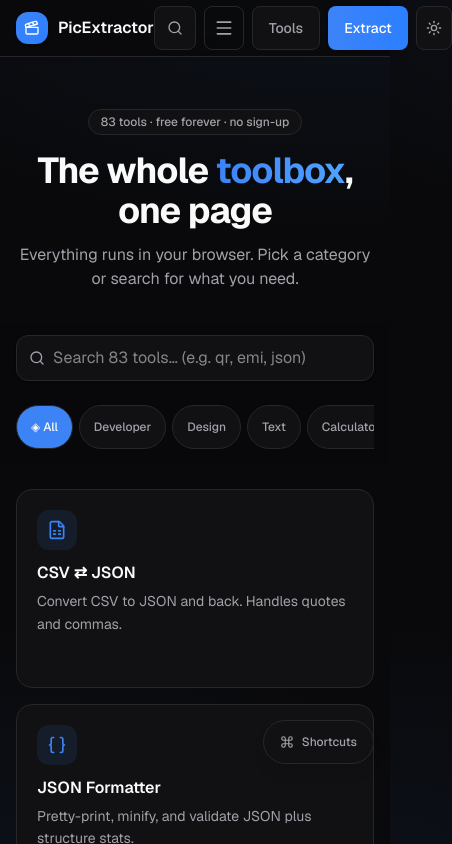
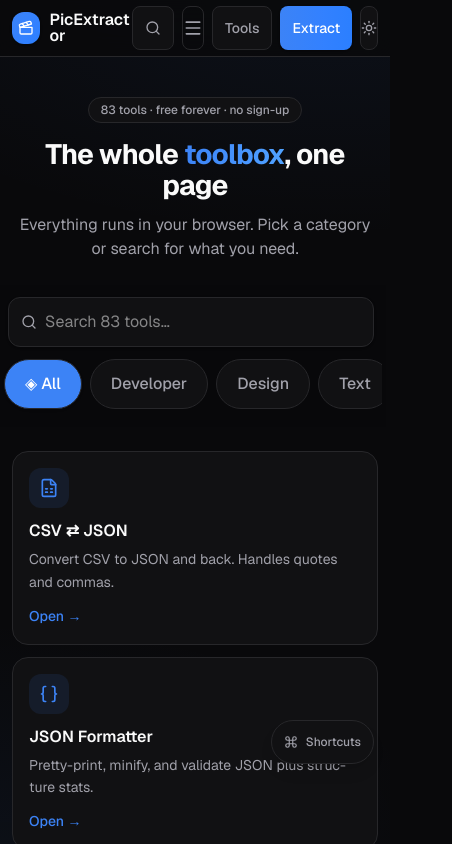
Before and after one commit to surinder2003k/PicExtractor, a Next.js app: page /tools in a window 390 px wide. Shown: the top 844 px of the page, 452 px wide, since content can reach past the window. Built offline with nearby package versions, Linux system fonts and the light colour scheme.

Commit message:
Fix tools page mobile: larger touch targets, better scroll, responsive text

```diff
--- a/app/globals.css
+++ b/app/globals.css
@@ -195,11 +195,28 @@
   /* Prevent horizontal overflow */
   body {
     overflow-x: hidden;
+    width: 100%;
   }
 
-  /* Larger touch targets */
-  button,
-  a,
+  /* Ensure all containers stay within viewport */
+  div, section, main, header, footer, nav {
+    max-width: 100vw;
+    box-sizing: border-box;
+  }
+
+  /* Fix overflow on flex containers */
+  .flex {
+    min-width: 0;
+  }
+
+  /* Fix overflow on grid containers */
+  .grid {
+    min-width: 0;
+  }
+
+  /* Larger touch targets - only for interactive elements */
+  button:not([role="combobox"]),
+  a[href],
   input,
   select,
   textarea {
@@ -219,27 +236,47 @@
     -webkit-tap-highlight-color: color-mix(in oklab, var(--primary) 20%, transparent);
   }
 
-  /* Sticky header shadow on scroll */
-  header {
-    box-shadow: 0 1px 3px rgba(0, 0, 0, 0.08);
+  /* Fix sticky positioning on iOS */
+  .sticky {
+    position: -webkit-sticky;
+    position: sticky;
   }
 
   /* Prevent text overflow in cards */
-  .line-clamp-2 {
-    display: -webkit-box;
-    -webkit-line-clamp: 2;
-    -webkit-box-orient: vertical;
-    overflow: hidden;
+  h1, h2, h3, h4, p, span, a, li {
+    overflow-wrap: break-word;
+    word-wrap: break-word;
+    -webkit-hyphens: auto;
+    hyphens: auto;
   }
 
-  /* Better spacing for stacked buttons */
-  .flex-col > * + * {
-    margin-top: 0.75rem;
+  /* Fix long words breaking layout */
+  .break-words {
+    overflow-wrap: break-word;
+    word-break: break-word;
   }
 
-  /* Full-width select on mobile */
-  select {
-    width: 100%;
+  /* Reduce padding on small screens */
+  .px-4 {
+    padding-left: 0.75rem;
+    padding-right: 0.75rem;
+  }
+
+  /* Fix card padding */
+  .p-6 {
+    padding: 1rem;
+  }
+
+  /* Fix large text on mobile */
+  .text-6xl {
+    font-size: 2.5rem !important;
+    line-height: 1.2;
+  }
+  .text-5xl {
+    font-size: 2rem !important;
+  }
+  .text-4xl {
+    font-size: 1.75rem !important;
   }
 }
 
@@ -262,4 +299,20 @@
   .hover\:-translate-y-0\.5:hover {
     transform: none;
   }
+  .group-hover\:opacity-100 {
+    opacity: 1 !important;
+  }
+  .group-hover\:bg-primary:hover {
+    background-color: hsl(var(--primary) / 0.1) !important;
+    color: hsl(var(--primary)) !important;
+  }
 }
+
+/* Extra small devices */
+@media (max-width: 380px) {
+  .text-4xl { font-size: 1.5rem !important; line-height: 1.2; }
+  .text-5xl { font-size: 1.75rem !important; }
+  .text-3xl { font-size: 1.25rem !important; }
+  .text-2xl { font-size: 1.125rem !important; }
+  .px-4 { padding-left: 0.5rem; padding-right: 0.5rem; }
+}
--- a/app/tools/page.tsx
+++ b/app/tools/page.tsx
@@ -92,14 +92,14 @@
   "/tools/jwt": "Developer", "/tools/regex": "Developer", "/tools/url-encode": "Developer",
   "/tools/number-base": "Developer", "/tools/text-diff": "Developer", "/tools/subnet": "Developer",
   "/tools/my-ip": "Developer", "/tools/csv-cleaner": "Developer", "/tools/markdown-table": "Developer",
+  "/tools/caesar": "Developer", "/tools/url-cleaner": "Developer", "/tools/morse": "Developer",
   "/tools/image-converter": "Design", "/tools/image-compressor": "Design", "/tools/qr-code": "Design",
   "/tools/placeholder": "Design", "/tools/color": "Design", "/tools/contrast": "Design",
   "/tools/shadows": "Design", "/tools/border-radius": "Design", "/tools/gradient": "Design",
   "/tools/gradient-text": "Design", "/tools/palette": "Design",
   "/tools/case-converter": "Text", "/tools/word-count": "Text", "/tools/word-frequency": "Text",
   "/tools/lorem": "Text", "/tools/titles": "Text", "/tools/text-cleaner": "Text",
-  "/tools/markdown-preview": "Text", "/tools/emoji": "Text", "/tools/morse": "Text",
-  "/tools/caesar": "Text", "/tools/number-to-words": "Text",
+  "/tools/markdown-preview": "Text", "/tools/emoji": "Text", "/tools/number-to-words": "Text",
   "/tools/timestamp": "Time", "/tools/date-math": "Time", "/tools/duration": "Time",
   "/tools/age": "Time", "/tools/holidays": "Time", "/tools/countdown": "Time",
   "/tools/stopwatch": "Time", "/tools/pomodoro": "Time", "/tools/timesheet": "Time", "/tools/metronome": "Time",
@@ -112,7 +112,7 @@
   "/tools/password": "Utilities", "/tools/strength": "Utilities", "/tools/typing": "Utilities",
   "/tools/memory": "Utilities", "/tools/randomizer": "Utilities", "/tools/team-picker": "Utilities",
   "/tools/chart": "Utilities", "/tools/kanban": "Utilities", "/tools/resume": "Utilities",
-  "/tools/text-pdf": "Utilities", "/tools/url-cleaner": "Utilities", "/tools/habits": "Utilities",
+  "/tools/text-pdf": "Utilities", "/tools/habits": "Utilities",
   "/tools/weather": "Live", "/tools/country": "Live", "/tools/dictionary": "Live", "/tools/advice": "Live",
 };
 
@@ -651,27 +651,27 @@
         </p>
       </div>
 
-      <div className="sticky top-14 z-30 -mx-4 mt-8 bg-background/85 px-4 py-3 backdrop-blur-md sm:-mx-6 sm:px-6">
+      <div className="sticky top-14 z-30 -mx-4 mt-6 bg-background/95 px-4 py-3 backdrop-blur-md sm:-mx-6 sm:mt-8 sm:px-6">
         <div className="flex flex-col gap-3">
           <div className="flex items-center gap-2 rounded-xl border border-border bg-card px-3 shadow-sm">
             <Search className="h-4 w-4 shrink-0 text-muted-foreground" />
             <input
               value={query}
               onChange={(e) => setQuery(e.target.value)}
-              placeholder={`Search ${tools.length} tools… (e.g. qr, emi, json)`}
-              className="min-w-0 flex-1 bg-transparent py-2.5 text-sm outline-none"
+              placeholder={`Search ${tools.length} tools…`}
+              className="min-w-0 flex-1 bg-transparent py-3 text-base outline-none sm:py-2 sm:text-sm"
             />
           </div>
-          <div className="flex gap-1.5 overflow-x-auto pb-1 [scrollbar-width:none] [&::-webkit-scrollbar]:hidden">
+          <div className="-mx-4 flex gap-2 overflow-x-auto px-4 pb-1.5 sm:mx-0 sm:px-0" style={{ scrollbarWidth: "none", msOverflowStyle: "none", WebkitOverflowScrolling: "touch" }}>
             {CATS.map((c) => (
               <button
                 key={c}
                 type="button"
                 onClick={() => setCat(c)}
-                className={`shrink-0 rounded-full border px-3.5 py-1.5 text-xs font-medium transition-colors ${
+                className={`shrink-0 cursor-pointer rounded-full border px-5 py-3 text-base font-medium transition-all active:scale-95 sm:px-4 sm:py-2.5 sm:text-sm ${
                   cat === c
-                    ? "border-primary bg-primary text-primary-foreground"
-                    : "border-border bg-card text-muted-foreground hover:bg-secondary hover:text-foreground"
+                    ? "border-primary bg-primary text-primary-foreground shadow-sm"
+                    : "border-border bg-card text-muted-foreground hover:bg-secondary active:bg-secondary"
                 }`}
               >
                 {c === "All" ? "◈ All" : c}
@@ -686,19 +686,19 @@
           Nothing matched &ldquo;{query}&rdquo;. Try another word?
         </p>
       ) : (
-      <div className="mt-6 grid grid-cols-1 gap-4 sm:grid-cols-2 lg:grid-cols-3 xl:grid-cols-4">
-        {tools.map((tool) => (
+      <div className="mt-6 grid grid-cols-1 gap-3 sm:grid-cols-2 lg:grid-cols-3 xl:grid-cols-4">
+        {filtered.map((tool) => (
           <Link
             key={tool.href}
             href={tool.href}
-            className="group rounded-2xl border border-border bg-card p-5 transition-all duration-200 hover:-translate-y-0.5 hover:border-primary/50 hover:shadow-lg hover:shadow-primary/5"
+            className="group rounded-2xl border border-border bg-card p-4 transition-all duration-200 hover:-translate-y-0.5 hover:border-primary/50 hover:shadow-lg hover:shadow-primary/5 active:border-primary/50 active:shadow-lg sm:p-5"
           >
-            <div className="mb-3 inline-flex h-10 w-10 items-center justify-center rounded-xl bg-primary/10 text-primary transition-colors group-hover:bg-primary group-hover:text-primary-foreground">
+            <div className="mb-3 inline-flex h-10 w-10 items-center justify-center rounded-xl bg-primary/10 text-primary transition-colors group-hover:bg-primary group-hover:text-primary-foreground group-active:bg-primary group-active:text-primary-foreground">
               <tool.icon className="h-5 w-5" />
             </div>
             <h3 className="font-semibold leading-snug">{tool.title}</h3>
             <p className="mt-1.5 text-sm leading-relaxed text-muted-foreground">{tool.description}</p>
-            <span className="mt-3 inline-block text-xs font-medium text-primary opacity-0 transition-opacity group-hover:opacity-100">
+            <span className="mt-3 inline-block text-sm font-medium text-primary sm:text-xs sm:opacity-0 sm:transition-opacity sm:group-hover:opacity-100">
               Open →
             </span>
           </Link>
```
